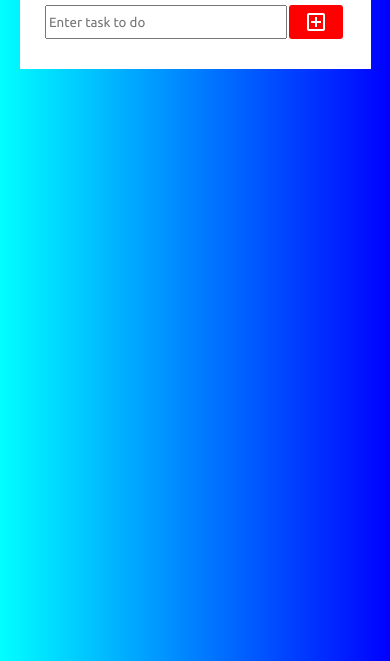
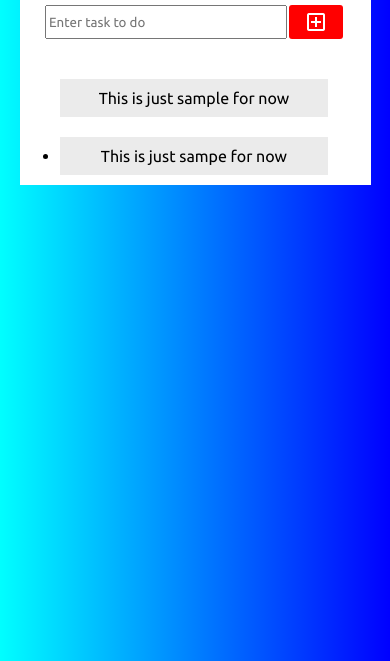
Before and after one commit to Lonewolfonrock/To_do-list, a plain HTML site: page index.html in a window 390 px wide. Shown: the part 183-844 px from the top of the page. Drawn offline with nearby package versions, Linux system fonts and the light colour scheme.

Commit message:
update0.3

```diff
--- a/index.html
+++ b/index.html
@@ -3,7 +3,7 @@
 <head>
     <meta charset="UTF-8">
     <meta name="viewport" content="width=device-width, initial-scale=1.0">
-    <title>Document</title>
+    <title>Todo List</title>
     <link rel="stylesheet" href="https://fonts.googleapis.com/css2?family=Material+Symbols+Outlined:opsz,wght,FILL,GRAD@20..48,100..700,0..1,-50..200" />
     <link rel="stylesheet" href="/style.css"/>
     <link rel="preconnect" href="https://fonts.googleapis.com">
@@ -21,6 +21,14 @@
 
         </div>
         <div class="tasks">
+            <ul>
+                <li class="li_items"><label class="note">This is just sample for now</label><span class="material-symbols-outlined" id="delete">
+                    delete_forever
+                    </span></li>
+
+                <li><label class="note">This is just sampe for now</label></li>
+            </ul>
+
 
         </div>
 
--- a/style.css
+++ b/style.css
@@ -7,9 +7,11 @@ body{
 }
 .main{
     display: flex;
+    flex-direction: column;
     justify-content: center;
     margin:100px  30%;
     background-color: white;
+    text-align: center;
 }
 h2{
     margin: 10px auto;
@@ -26,7 +28,27 @@ h2{
 
     width: 30vw;
 }
+.tasks{
 
+}
+.note{
+    background-color: #ebebeb;
+    padding: 10px;
+    display: block;
+    margin: 10px 0px;
+    width: 75%;
+}
+.li_items{
+display: flex;
+ align-items: center;
+}
+#delete{
+    display: none;
+    background-color: blue;
+}
+.li_items:hover #delete{
+    display: block;
+}
 
 .material-symbols-outlined {
   font-variation-settings:
@@ -52,5 +74,14 @@ h2{
     #input{
         width: 60vw;
     }
+    .note{
+        background-color: #ebebeb;
+        padding: 10px;
+        display: block;
+        margin: 10px 0px;
+
+        width: 80%;
+    }
+
 
 }
```
